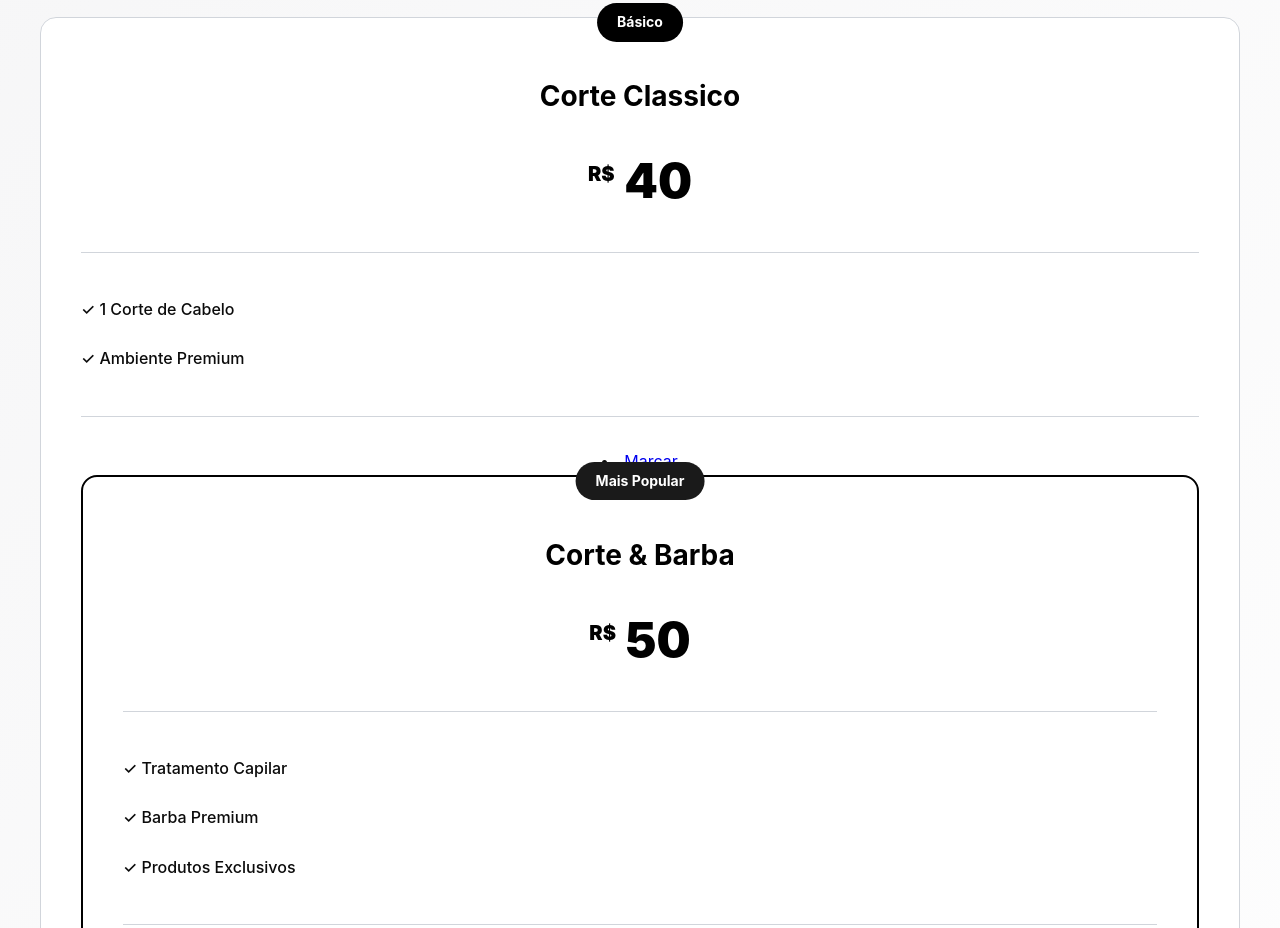
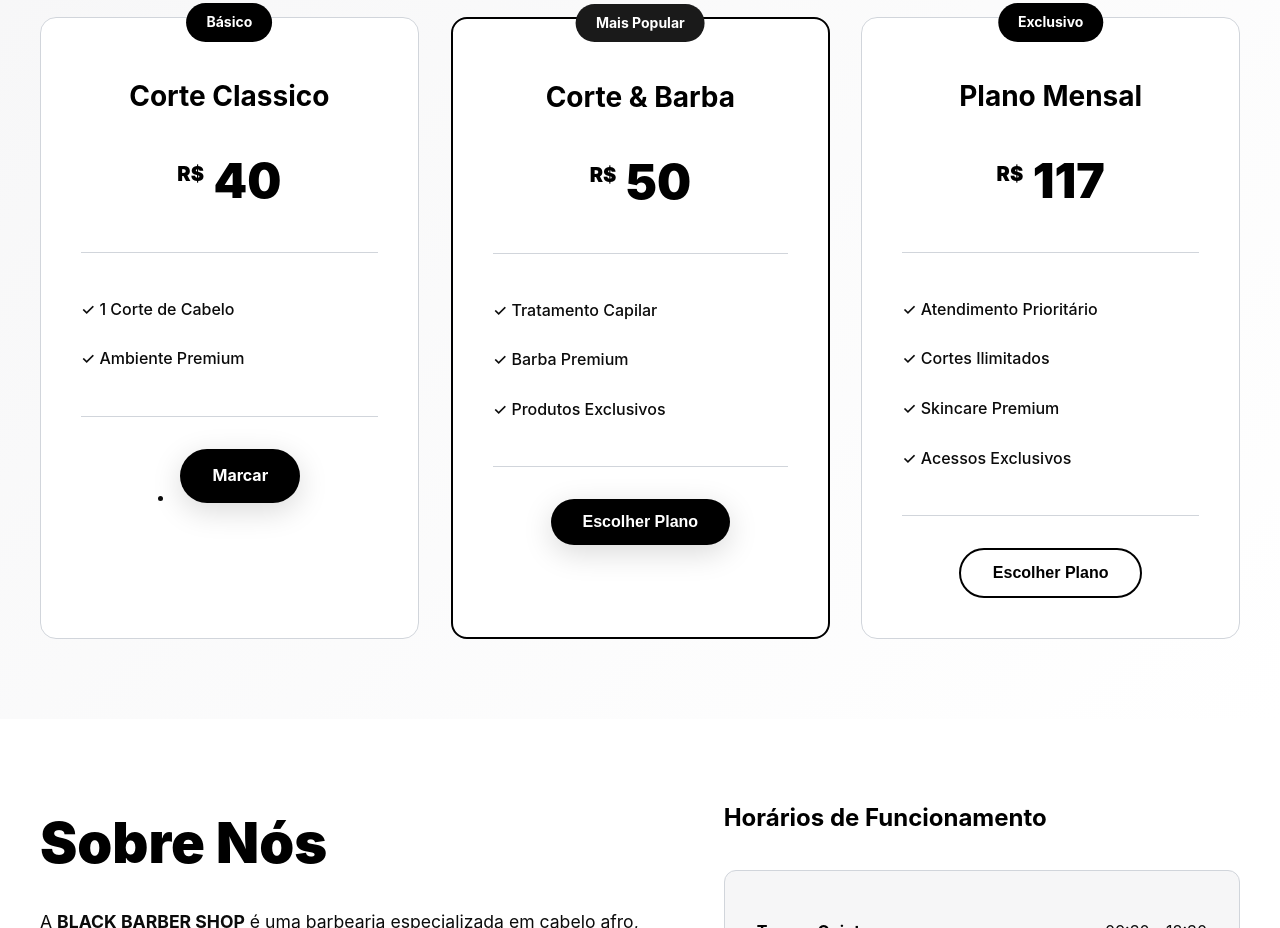
Before and after one commit to matheustech-1/Blackbarbershop, a plain HTML site: page index.html in a window 1280 px wide. Shown: the part 1872-2800 px from the top of the page. Drawn offline with Linux system fonts and the light colour scheme.

Commit message:
Update index.html

```diff
--- a/index.html
+++ b/index.html
@@ -99,8 +99,7 @@
                         <li>✓ 1 Corte de Cabelo</li>
                         <li>✓ Ambiente Premium</li>
                     </ul>
-                    <div style="text-align">
-                <li><a href="marcar.html" class=""btn-priamary>Marcar</a>
+                <li><a href="marcar.html" class="btn-primary">Marcar</a>
                 </div>
                 <div class="pricing-card featured hover-lift">
                     <div class="pricing-badge popular">Mais Popular</div>
```
